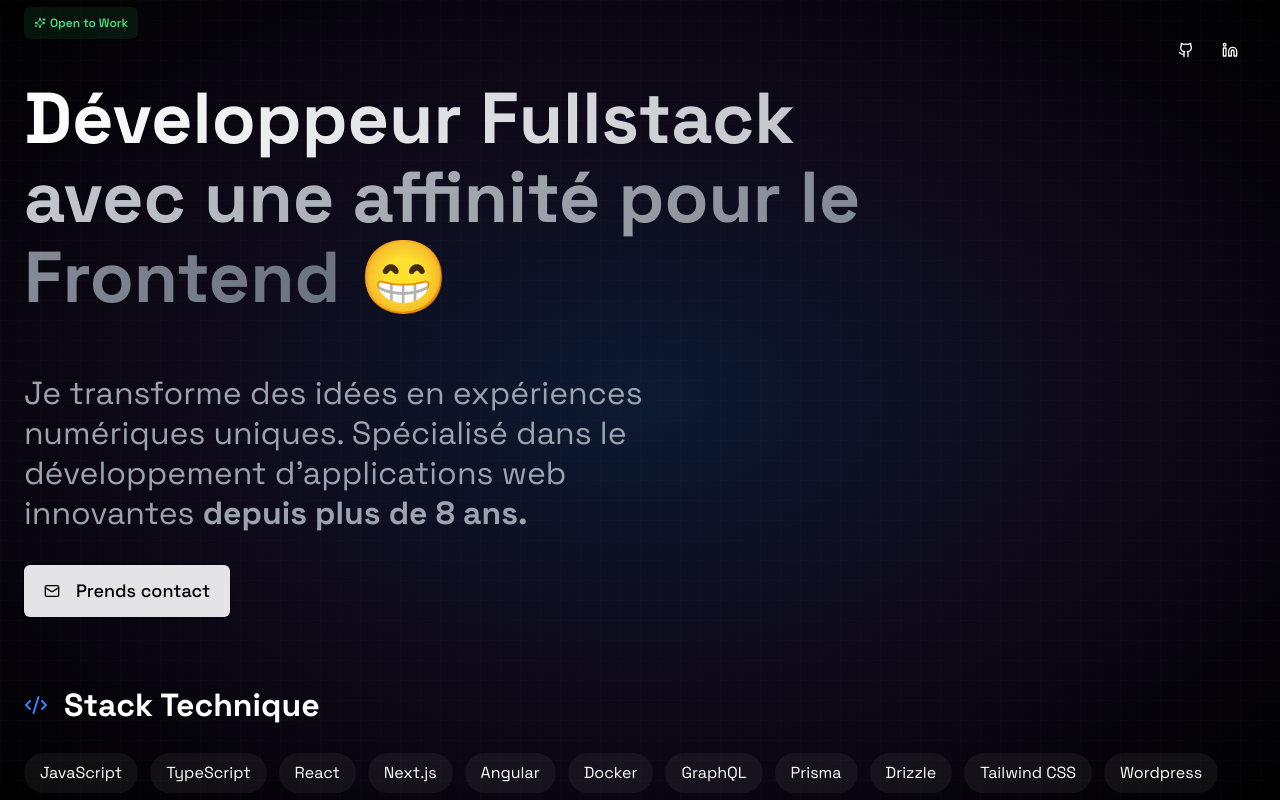
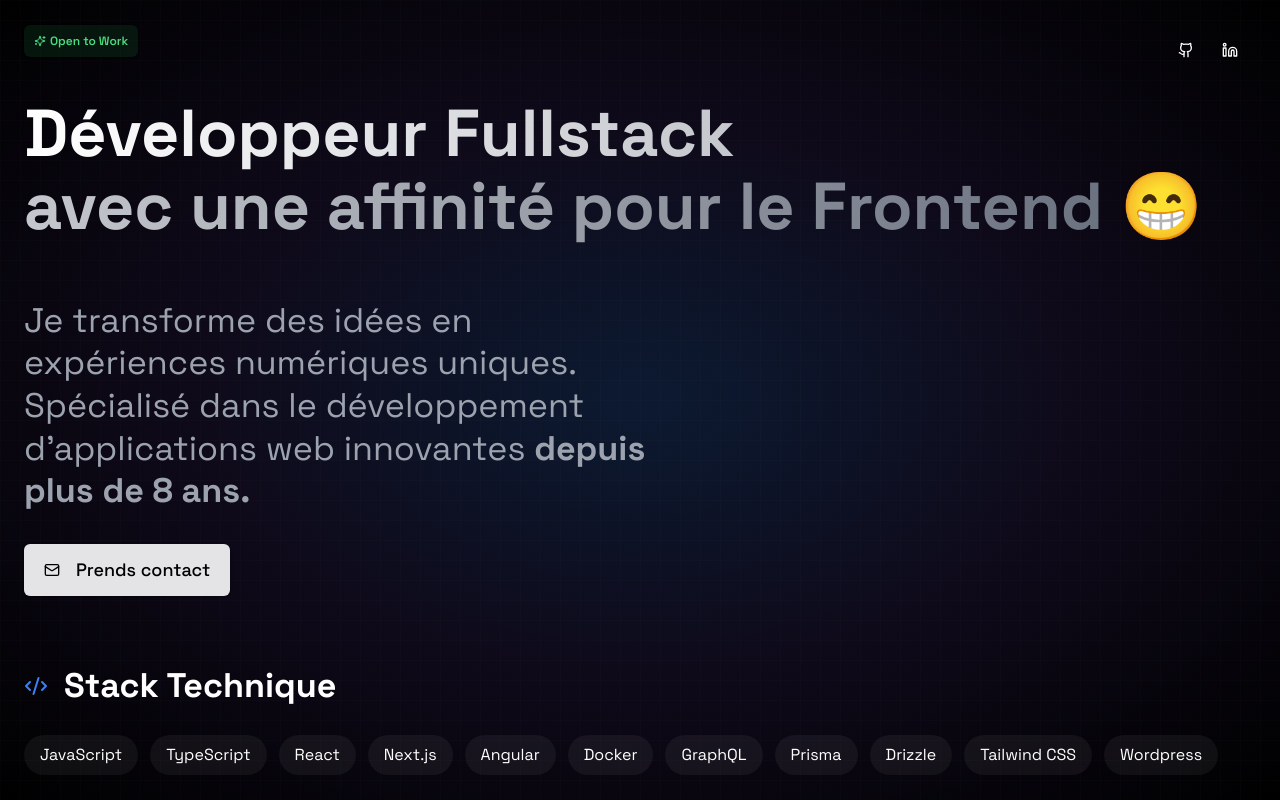
Before and after one commit to tizano/portfolio, a Next.js app: page / in a window 1280 px wide. Built offline with nearby package versions, Linux system fonts and the light colour scheme.

Commit message:
feat: update font size to use clamp

```diff
--- a/src/components/Info.tsx
+++ b/src/components/Info.tsx
@@ -15,8 +15,8 @@ const Info: React.FC = () => {
         </Magnetic>
       </div>
 
-      <h1 className="text-5xl md:text-7xl font-bold mb-6 relative">
-        <span className="leading-[1.1] bg-clip-text text-transparent bg-gradient-to-r from-white to-gray-500">
+      <h1 className="text-fluid-xl leading-tight md:leading-[1.1] font-bold mb-6 relative">
+        <span className="bg-clip-text text-transparent bg-gradient-to-r from-white to-gray-500">
           Développeur Fullstack
           <br />
           avec une affinité pour le Frontend
@@ -25,7 +25,7 @@ const Info: React.FC = () => {
         <span className="">😁</span>
       </h1>
 
-      <p className="text-fluid-lg text-gray-400 leading-tight max-w-[50vw]">
+      <p className="text-fluid-lg text-gray-400 leading-tight lg:max-w-[70vw] xl:max-w-[50vw] transition-all">
         Je transforme des idées en expériences numériques uniques. Spécialisé
         dans le développement d&apos;applications web innovantes{' '}
         <b>depuis plus de 8 ans.</b>
--- a/tailwind.config.ts
+++ b/tailwind.config.ts
@@ -10,11 +10,8 @@ export default {
   theme: {
     extend: {
       fontSize: {
-        'fluid-3xl': 'clamp(3rem, 1.9rem + 2.5vw, 6rem)',
-        'fluid-2xl': 'clamp(2.5rem, 1.8824rem + 2.3529vw, 4rem)',
-        'fluid-xxl': 'clamp(2.25rem, 1.8382rem + 1.5686vw, 3.25rem)',
-        'fluid-xl': 'clamp(2rem, 1.6912rem + 1.1765vw, 2.75rem)',
-        'fluid-lg': 'clamp(1.875rem, 1.6912rem + 1.1765vw, 2rem)',
+        'fluid-xl': 'clamp(2.25rem, 1.3235rem + 3.5294vw, 4.5rem)',
+        'fluid-lg': 'clamp(1.5rem, 1.1912rem + 1.1765vw, 2.25rem)',
         'fluid-md': 'clamp(1rem, 0.9485rem + 0.1961vw, 1.125rem)',
         'fluid-sm': 'clamp(0.875rem, 0.8235rem + 0.1961vw, 1rem)',
       },
```
